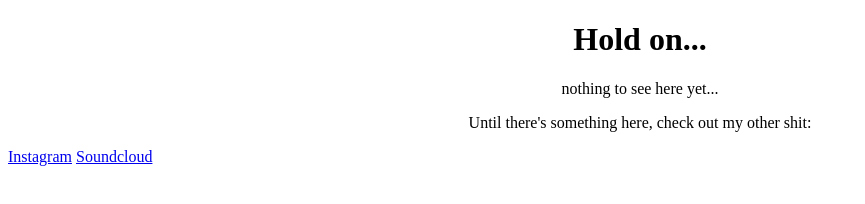
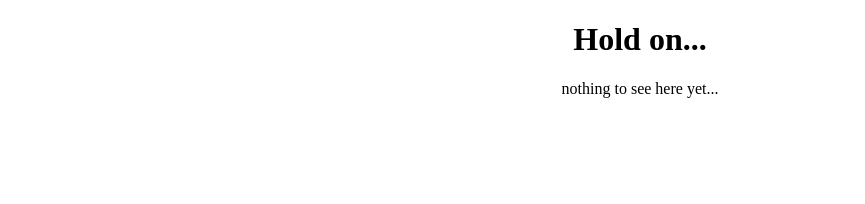
Before and after one commit to idekwid/idekwid.github.io, a plain HTML site: page index.html in a window 1280 px wide. Shown: the whole page, without its empty margins (0-865 px from the left). Drawn offline with Linux system fonts and the light colour scheme.

Commit message:
Update index.html
Removed social media links

```diff
--- a/index.html
+++ b/index.html
@@ -14,8 +14,5 @@
     <body>
         <h1 style="text-align: center;">Hold on...</h1>
         <p style="text-align: center;">nothing to see here yet...</p>
-        <p style="text-align: center;"> Until there's something here, check out my other shit:</p>
-        <a style="text-align: center;" href="https://instagram.com/idekwid_music">Instagram</a>
-        <a style="text-align: center;" href="https://soundcloud.com/idekwid_music">Soundcloud</a>
     </body>
 </html>
```
